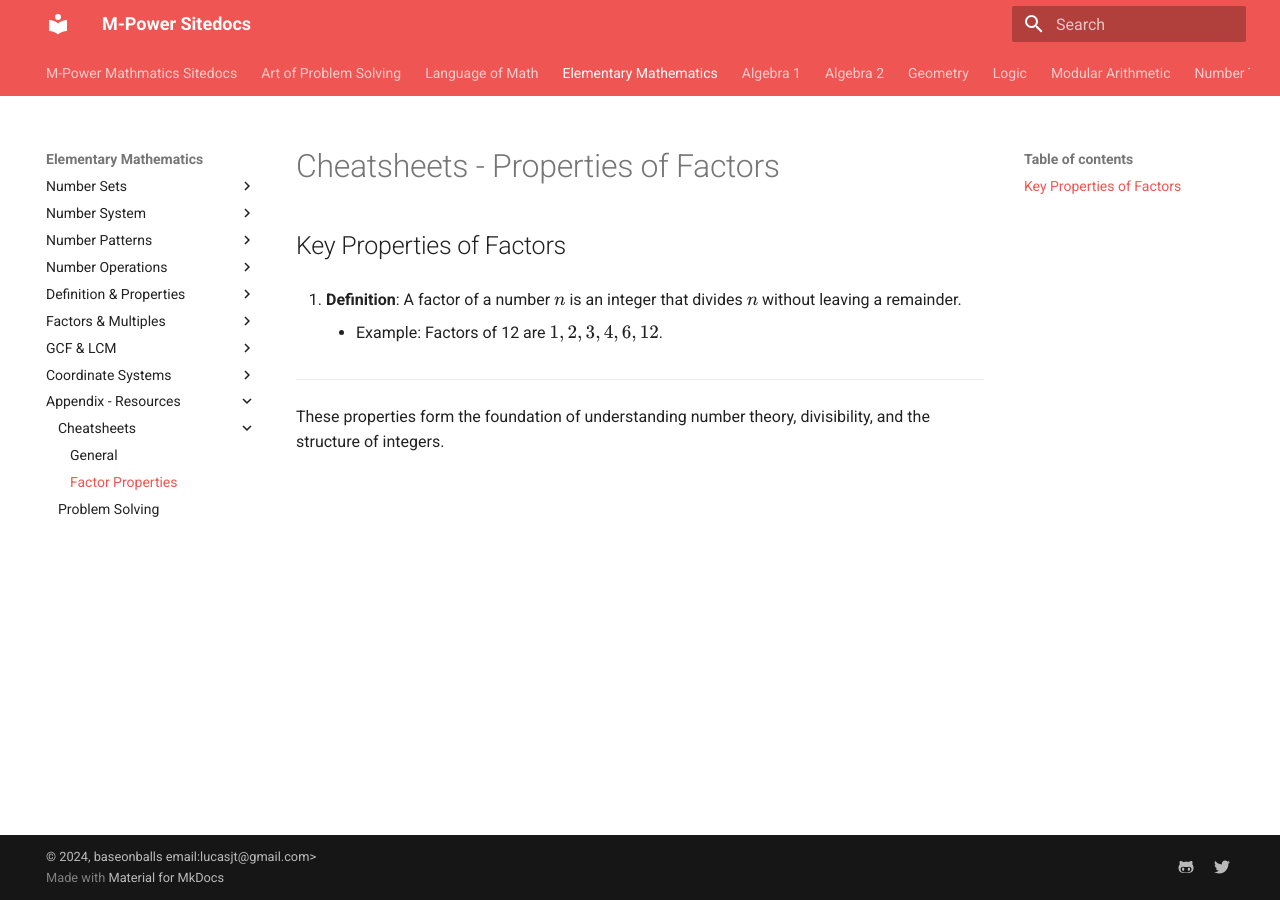
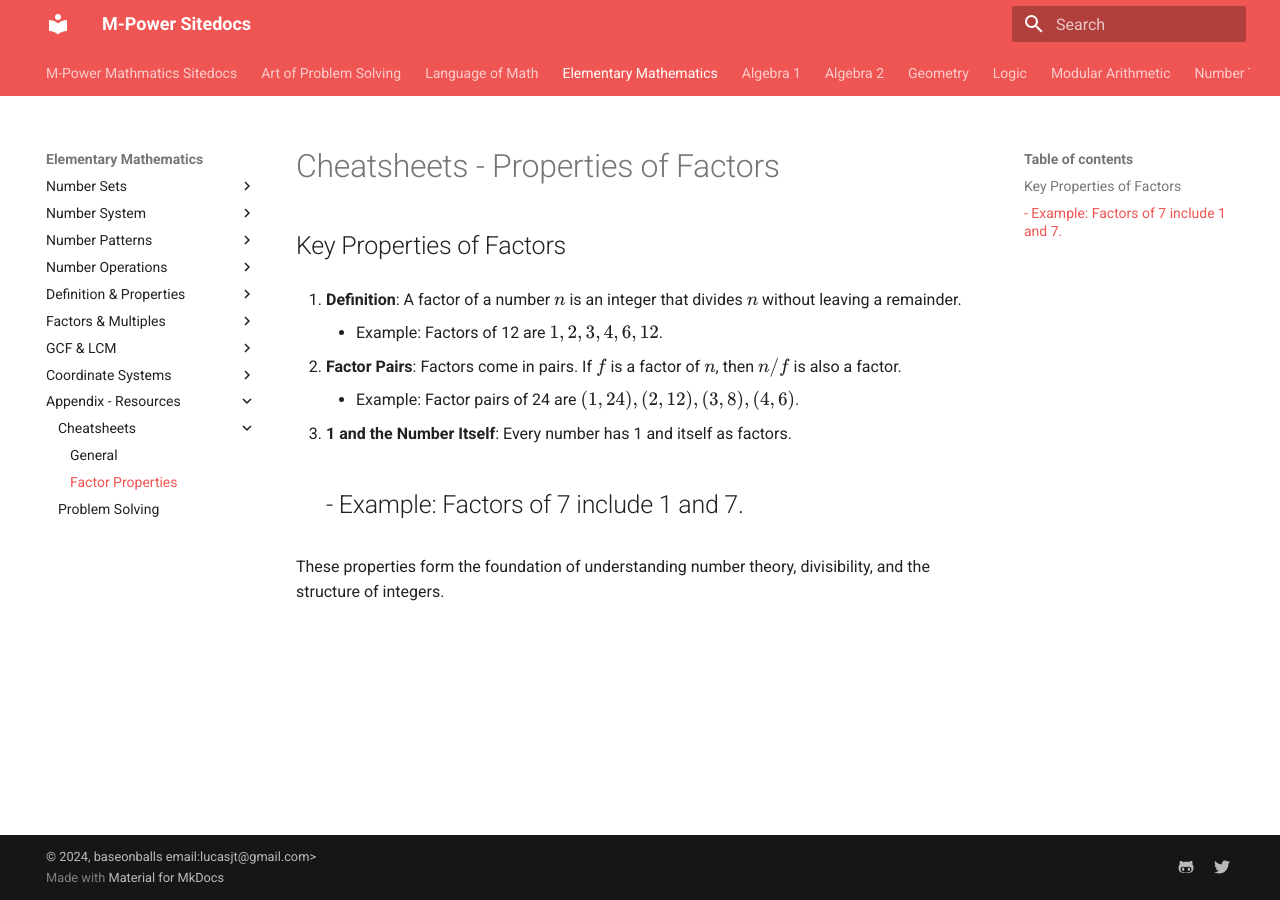
Before and after one commit to baseonballs/mpower-sitedocs, an MkDocs documentation site: the page built from site-docs/mathematics/elem/resources/cheat-sheets/property-of-factors.md, in a window 1280 px wide. Built offline with MkDocs 1.6.1 and Material for MkDocs 9.7.7, drawn with Linux system fonts in a browser that asks for light colours; formulas are drawn with MathJax 3.

Commit message:
formatting  property of factors cheatsheets.

```diff
--- a/site-docs/mathematics/elem/resources/cheat-sheets/property-of-factors.md
+++ b/site-docs/mathematics/elem/resources/cheat-sheets/property-of-factors.md
@@ -6,6 +6,13 @@
 
     - Example: Factors of 12 are \(1, 2, 3, 4, 6, 12\).
 
+2. **Factor Pairs**: Factors come in pairs. If \(f\) is a factor of \(n\), then \(n/f\) is also a factor.
+
+    - Example: Factor pairs of 24 are \((1, 24), (2, 12), (3, 8), (4, 6)\).
+
+3. **1 and the Number Itself**: Every number has 1 and itself as factors.
+
+    - Example: Factors of 7 include 1 and 7.
 ---
 
 These properties form the foundation of understanding number theory, divisibility, and the structure of integers.
```
